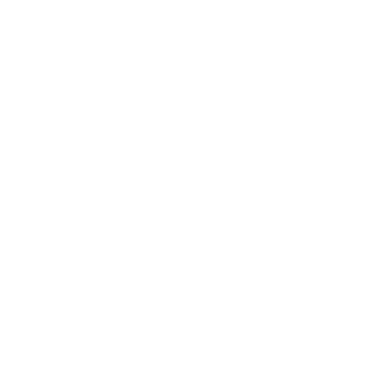
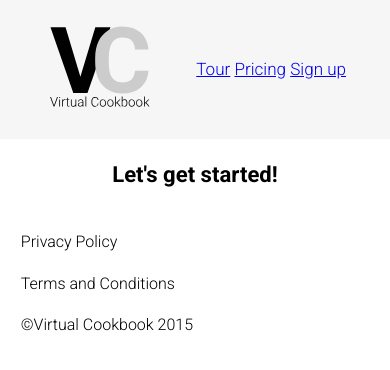
Before and after one commit to arial-alisha/dsn1675-saas-website, a plain HTML site: page signup.html in a window 390 px wide. Drawn offline with Linux system fonts and the light colour scheme.

Commit message:
finalizing

```diff
--- a/signup.html
+++ b/signup.html
@@ -0,0 +1,47 @@
+<!DOCTYPE html>
+<html lang="en-ca">
+<head>
+    <meta charset="utf-8">
+    <link href="css/modules.css" rel="stylesheet">
+    <link href="css/grids.css" rel="stylesheet">
+    <link href="css/type.css" rel="stylesheet">
+	<link href="css/main.css" rel="stylesheet">
+    <link href='https://fonts.googleapis.com/css?family=Roboto:700,300' rel='stylesheet' type='text/css'>
+
+    <title>Virtual Cookbook</title>
+    <meta name="handheldfriendly" content="true">
+    <meta name="mobileoptimized" content="240">
+    <meta name="viewport" content="width=device-width,initial-scale=1">
+</head>
+
+<body>
+
+    <header class="mastehead grid grid-middle island-half back2">
+        <div class="unit gutter s-1-2 m-1-2 l-1-3">
+            <img src="images/logo.svg" alt="logo" class="logo">
+        </div>
+
+        <nav class="unit s-1-2 m-1-2 l-2-3">
+            <ul class="list-group list-group--inline push-0 mega gutter nodecoration">
+                <li><a href="tour.html">Tour</a></li>
+                <li><a href="pricing.html">Pricing</a></li>
+                <li><a href="signup.html">Sign up</a></li>
+            </ul>
+        </nav>
+        </div>
+
+    </header>
+
+    <h1 class="pad-t"> Let's get started!</h1>
+
+    <footer>
+        <div class="grid">
+            <div class="gutter unit s-1 m-1-3 l-1-2 pad-t">
+                <p>Privacy Policy</p>
+                <p>Terms and Conditions</p>
+                <p>©Virtual Cookbook 2015</p>
+            </div>
+        </div>
+    </footer>
+</body>
+</html>
```
Also changed, not shown: pricing.html (+22 -1 lines).
